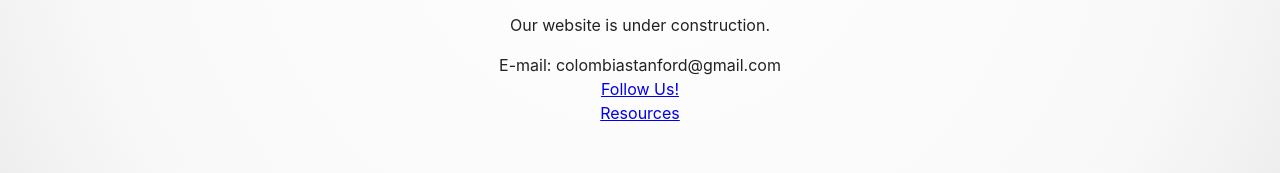
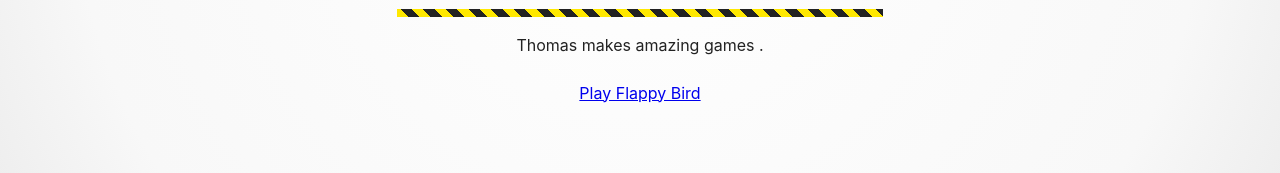
Before and after one commit to WeereGamer/weeregamer.github.io, a plain HTML site: page index.html in a window 1280 px wide. Shown: the part 530-703 px from the top of the page. Drawn offline with Linux system fonts and the light colour scheme.

Commit message:
Update index.html

```diff
--- a/index.html
+++ b/index.html
@@ -3,7 +3,7 @@
   <head>
     <meta charset="utf-8">
     <meta name="viewport" content="width=device-width, initial-scale=1.0, shrink-to-fit=no">
-    <title>Colombia Stanford</title>
+    <title>Play Thomas Amazing Games</title>
     <style type="text/css">
       html, body {
         height: 100%;
@@ -52,13 +52,9 @@
       <img src="Logo-negro-centro-sin-fondo.jpg"  width="486" height="351">
       <!-- <h1>Colombianos en Stanford</h1>-->
        <h1> </h1>
-      <p>Our website is under construction.</p>
-       <p> E-mail: colombiastanford@gmail.com </p>
-      <a href="http://www.instagram.com/colombiastanford/">
-        Follow Us!
-      </a> <br>
-       <a href="https://docs.google.com/spreadsheets/d/1alXWecqID7n2lJQT4EmpXPOXA_S4Zyh2oU3FLBUyfoA/edit?usp=sharing/">
-        Resources
+      <p>Thomas makes amazing games .</p> <br>
+       <a href="https://flappybird.io//">
+        Play Flappy Bird
       </a>
      </main>
   </body>
```
